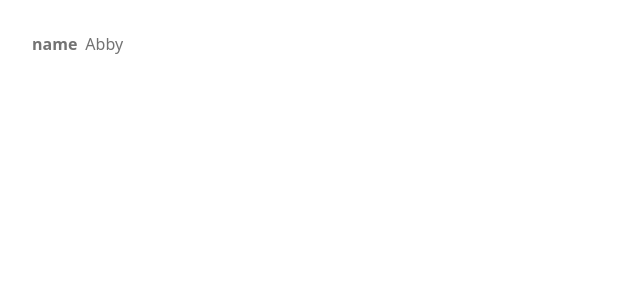
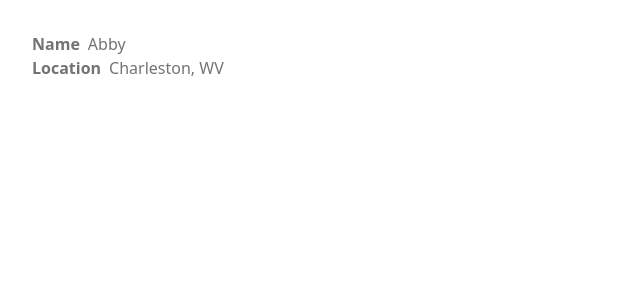
Before and after one commit to w7595wen/React-Project, a React (Vite) app in the folder vite-project/: page / in a window 1280 px wide. Shown: the top 300 px of the page, without its empty margins (0-640 px from the left). Built offline with nearby package versions, Linux system fonts and the light colour scheme.

Commit message:
created other sections with customized style layout

```diff
--- a/vite-project/src/CatCard.jsx
+++ b/vite-project/src/CatCard.jsx
@@ -3,8 +3,13 @@ const CatCard = (props) => {
   return (
     <div>
       <div className="flex text-neutral-500">
-        <div className="mr-2 font-bold">name </div>
+        <div className="mr-2 font-bold">Name </div>
         <div>{cat.name}</div>
+      </div>
+
+      <div className="flex text-neutral-500">
+        <div className="mr-2 font-bold">Location </div>
+        <div>{cat.location}</div>
       </div>
     </div>
   );
```
